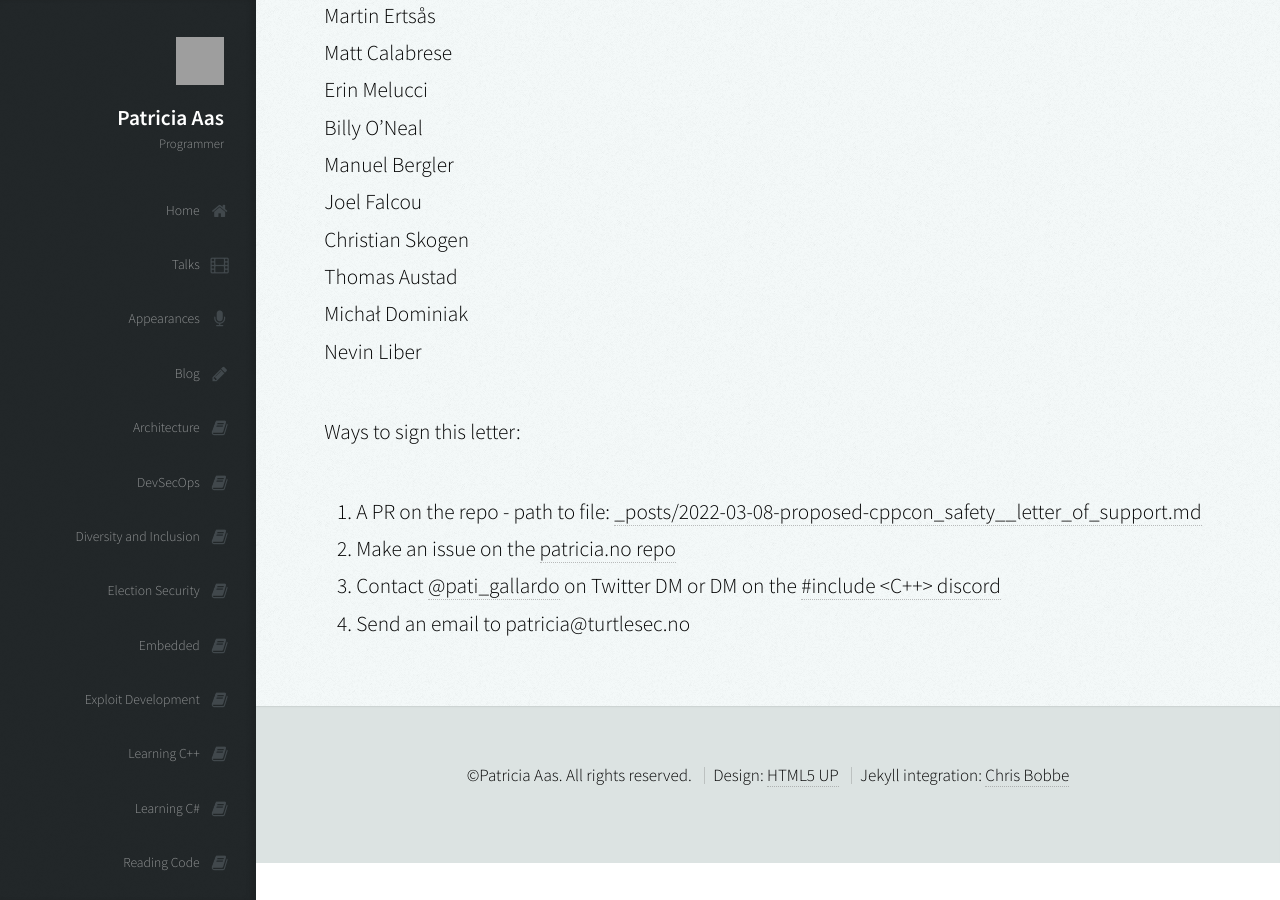
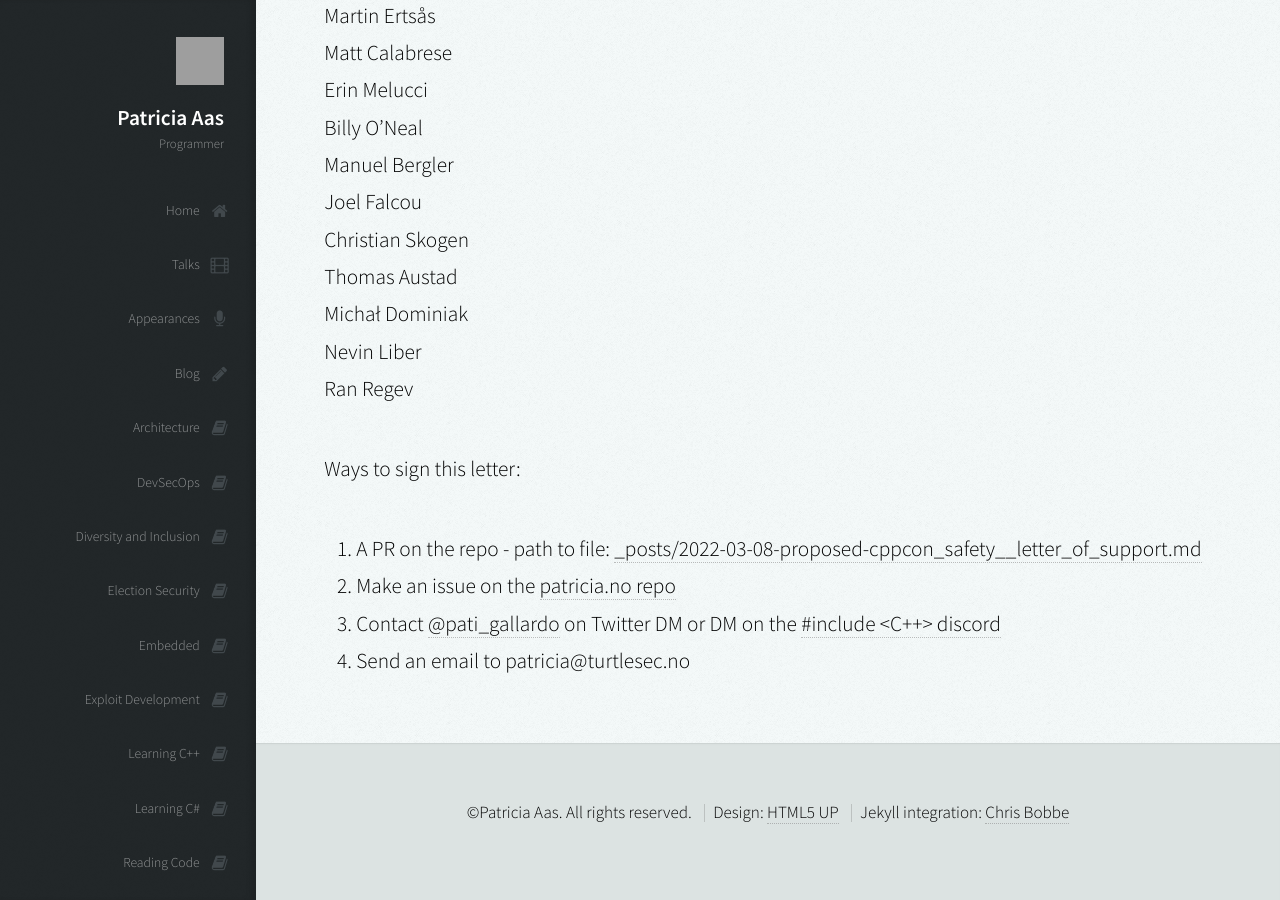
Before and after one commit to patricia-gallardo/patricia-gallardo.github.io, a Jekyll site: the page built from _posts/2022-03-08-proposed-cppcon_safety__letter_of_support.md, in a window 1280 px wide and 900 px high, scrolled down 2163 px. Built offline with Jekyll 4.4.1, drawn with Linux system fonts in a browser that asks for light colours; nearby versions of some CDN libraries; grey boxes are pictures that could not be loaded.

Commit message:
Update 2022-03-08-proposed-cppcon_safety__letter_of_support.md

```diff
--- a/_posts/2022-03-08-proposed-cppcon_safety__letter_of_support.md
+++ b/_posts/2022-03-08-proposed-cppcon_safety__letter_of_support.md
@@ -66,6 +66,7 @@ Christian Skogen <br>
 Thomas Austad <br>
 Michał Dominiak <br>
 Nevin Liber <br>
+Ran Regev <br>
 
 
 Ways to sign this letter:
```
